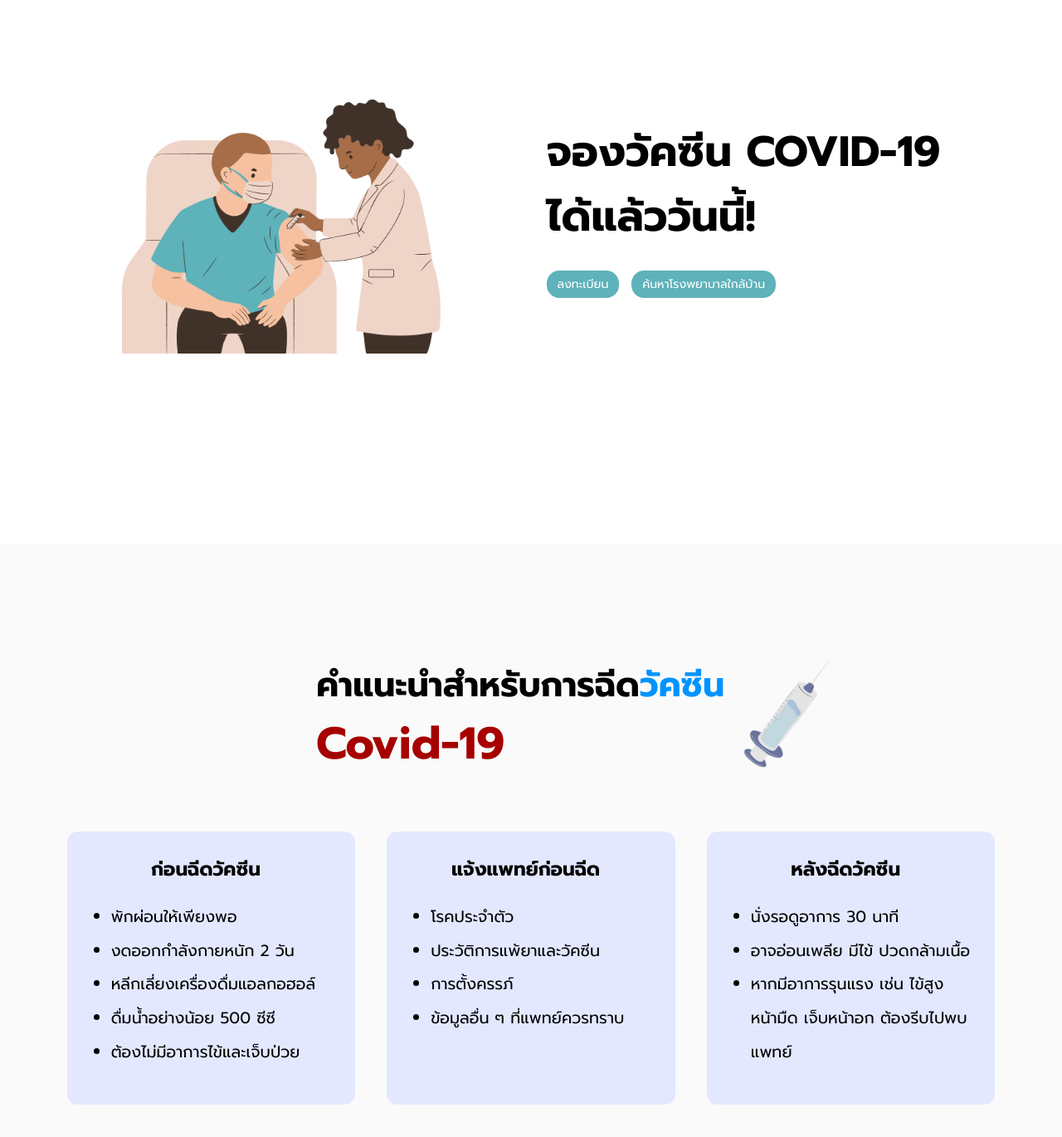
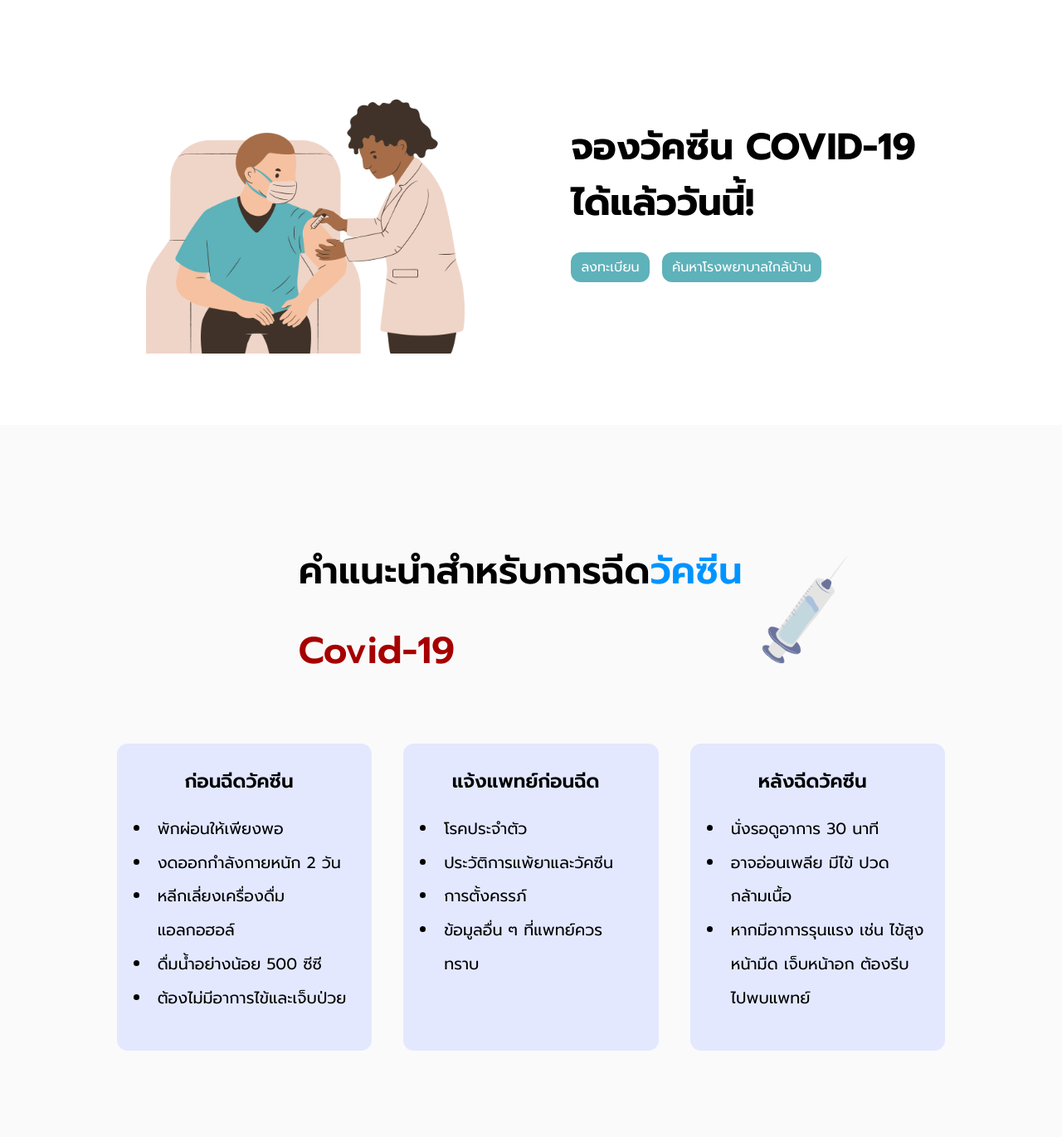
Before and after one commit to Lolymoly/chula-software-dev-2, a Next.js app: page / in a window 1280 px wide. Shown: the top 1370 px of the page at 83% size. Built offline with nearby package versions, Linux system fonts and the light colour scheme.

Commit message:
add tailwind + fix styling

```diff
--- a/components/Banner/banner.module.css
+++ b/components/Banner/banner.module.css
@@ -1,11 +1,11 @@
 .banner {
-	height: 40vw;
+	min-height: 40vw;
 	width: 100%;
 
 	display: flex;
 	justify-content: center;
 	padding-top: 10vh;
-	margin-bottom: 5vw;
+	padding-bottom: 10vh;
 	overflow-y: hidden;
 }
 
@@ -20,9 +20,7 @@
 	display: flex;
 	flex-direction: column;
 	margin-top: 5vw;
-
 	margin-left: 10vw;
-	font-size: 2vw;
 }
 
 .bannerButtonDiv {
@@ -34,10 +32,10 @@
 .bannerButton {
 	background: #5eb2ba;
 	color: white;
-	padding: 0.5vw 1vw;
+	/* padding: 0.5vw 1vw; */
 	border: none;
-	border-radius: 1.2vw;
-	font-size: 1.1vw;
+	/* border-radius: 1.2vw; */
+	/* font-size: 1.1vw; */
 
 	cursor: pointer;
 	transition: background-color 0.2s ease; /* Add transition to background-color */
@@ -51,19 +49,16 @@
 	background-color: #46939b;
 }
 
-@media (max-width: 650px) {
-	.banner {
+/*@media (max-width: 650px) {
+	 .banner {
 		height: 50vw;
 		padding-top: 20vw;
 	}
-	.bannerText {
+	 .bannerText {
 		font-size: 2.8vw;
 		margin-left: 5vw;
-	}
-	.bannerButton {
-		font-size: 1.6vw;
 	}
 	.bannerButtonDiv {
 		gap: 2vw;
 	}
-}
+}*/
--- a/components/Banner/page.tsx
+++ b/components/Banner/page.tsx
@@ -12,14 +12,20 @@ export default function Banner() {
 				/>
 			</div>
 			<div className={styles.bannerText}>
-				<h1>
+				<h1 className='font-bold text-[18px] sm:text-[36px] lg:text-[3.5vw]'>
 					จองวัคซีน COVID-19
 					<br />
 					ได้แล้ววันนี้!
 				</h1>
 				<div className={styles.bannerButtonDiv}>
-					<button className={styles.bannerButton}>ลงทะเบียน</button>
-					<button className={styles.bannerButton}>
+					<button
+						className={`${styles.bannerButton} text-[7px] sm:text-xs md:text-base md:px-3 md:rounded-xl lg:py-[6px] px-[6px] sm:px-2 sm:py-1 py-[2.5px] rounded-lg`}
+					>
+						ลงทะเบียน
+					</button>
+					<button
+						className={`${styles.bannerButton} text-[7px] sm:text-xs md:text-base md:px-3 md:rounded-xl lg:py-[6px] px-[6px] sm:px-2 sm:py-1 py-[2.5px] rounded-lg`}
+					>
 						ค้นหาโรงพยาบาลใกล้บ้าน
 					</button>
 				</div>
--- a/components/Card/card.module.css
+++ b/components/Card/card.module.css
@@ -25,7 +25,7 @@
 
 .covidText {
 	color: #a60000;
-  font-size: 4.2vw;
+	/* font-size: 4.2vw; */
 	margin-top: 0;
 }
 
--- a/components/Card/page.tsx
+++ b/components/Card/page.tsx
@@ -5,11 +5,15 @@ export default function Card() {
 		<div className={styles.cardMainDiv}>
 			<div className={styles.cardTitle}>
 				<div>
-					<h1>
+					<h1 className='font-semibold text-[4vw] sm:text-[36px] lg:text-[3.5vw] sm:leading-[64px] xl:leading-[96px]'>
 						คำแนะนำสำหรับการฉีด
 						<span className={styles.vaccineText}>วัคซีน</span>
 					</h1>
-					<h1 className={styles.covidText}>Covid-19</h1>
+					<h1
+						className={`${styles.covidText} font-semibold text-[18px] sm:text-[36px] lg:text-[3.5vw] xl:leading-[96px]`}
+					>
+						Covid-19
+					</h1>
 				</div>
 				<div>
 					<img src='/syringe-clipart.png' className={styles.syringe} />
@@ -17,46 +21,58 @@ export default function Card() {
 			</div>
 			<div className={styles.cardBody}>
 				<div className={styles.cardContent}>
-					<h2 className={styles.cardContentTitle}>ก่อนฉีดวัคซีน</h2>
-					<ul className={styles.cardContentBody}>
-						<li className={styles.cardContentBodyList}>พักผ่อนให้เพียงพอ</li>
-						<li className={styles.cardContentBodyList}>
+					<h2 className={`${styles.cardContentTitle} font-semibold`}>
+						ก่อนฉีดวัคซีน
+					</h2>
+					<ul className={`${styles.cardContentBody} list-disc`}>
+						<li className={`${styles.cardContentBodyList} ml-7 pl-2`}>
+							พักผ่อนให้เพียงพอ
+						</li>
+						<li className={`${styles.cardContentBodyList} ml-7 pl-2`}>
 							งดออกกำลังกายหนัก 2 วัน
 						</li>
-						<li className={styles.cardContentBodyList}>
+						<li className={`${styles.cardContentBodyList} ml-7 pl-2`}>
 							หลีกเลี่ยงเครื่องดื่มแอลกอฮอล์
 						</li>
-						<li className={styles.cardContentBodyList}>
+						<li className={`${styles.cardContentBodyList} ml-7 pl-2`}>
 							ดื่มน้ำอย่างน้อย 500 ซีซี
 						</li>
-						<li className={styles.cardContentBodyList}>
+						<li className={`${styles.cardContentBodyList} ml-7 pl-2`}>
 							ต้องไม่มีอาการไข้และเจ็บป่วย
 						</li>
 					</ul>
 				</div>
 				<div className={styles.cardContent}>
-					<h2 className={styles.cardContentTitle}>แจ้งแพทย์ก่อนฉีด</h2>
-					<ul className={styles.cardContentBody}>
-						<li className={styles.cardContentBodyList}>โรคประจำตัว</li>
-						<li className={styles.cardContentBodyList}>
+					<h2 className={`${styles.cardContentTitle} font-semibold`}>
+						แจ้งแพทย์ก่อนฉีด
+					</h2>
+					<ul className={`${styles.cardContentBody} list-disc`}>
+						<li className={`${styles.cardContentBodyList} ml-7 pl-2`}>
+							โรคประจำตัว
+						</li>
+						<li className={`${styles.cardContentBodyList} ml-7 pl-2`}>
 							ประวัติการแพ้ยาและวัคซีน
 						</li>
-						<li className={styles.cardContentBodyList}>การตั้งครรภ์</li>
-						<li className={styles.cardContentBodyList}>
+						<li className={`${styles.cardContentBodyList} ml-7 pl-2`}>
+							การตั้งครรภ์
+						</li>
+						<li className={`${styles.cardContentBodyList} ml-7 pl-2`}>
 							ข้อมูลอื่น ๆ ที่แพทย์ควรทราบ
 						</li>
 					</ul>
 				</div>
 				<div className={styles.cardContent}>
-					<h2 className={styles.cardContentTitle}>หลังฉีดวัคซีน</h2>
-					<ul className={styles.cardContentBody}>
-						<li className={styles.cardContentBodyList}>
+					<h2 className={`${styles.cardContentTitle} font-semibold`}>
+						หลังฉีดวัคซีน
+					</h2>
+					<ul className={`${styles.cardContentBody} list-disc`}>
+						<li className={`${styles.cardContentBodyList} ml-7 pl-2`}>
 							นั่งรอดูอาการ 30 นาที
 						</li>
-						<li className={styles.cardContentBodyList}>
+						<li className={`${styles.cardContentBodyList} ml-7 pl-2`}>
 							อาจอ่อนเพลีย มีไข้ ปวดกล้ามเนื้อ
 						</li>
-						<li className={styles.cardContentBodyList}>
+						<li className={`${styles.cardContentBodyList} ml-7 pl-2`}>
 							หากมีอาการรุนแรง เช่น ไข้สูง หน้ามืด เจ็บหน้าอก ต้องรีบไปพบแพทย์
 						</li>
 					</ul>
--- a/package.json
+++ b/package.json
@@ -16,5 +16,10 @@
     "react": "18.2.0",
     "react-dom": "18.2.0",
     "typescript": "5.1.6"
+  },
+  "devDependencies": {
+    "autoprefixer": "^10.4.15",
+    "postcss": "^8.4.28",
+    "tailwindcss": "^3.3.3"
   }
 }
--- /dev/null
+++ b/postcss.config.js
@@ -0,0 +1,6 @@
+module.exports = {
+  plugins: {
+    tailwindcss: {},
+    autoprefixer: {},
+  },
+}
--- a/src/app/globals.css
+++ b/src/app/globals.css
@@ -26,3 +26,7 @@ h5,
 h6 {
 	margin: 0;
 }
+
+@tailwind base;
+@tailwind components;
+@tailwind utilities;
--- /dev/null
+++ b/tailwind.config.js
@@ -0,0 +1,15 @@
+/** @type {import('tailwindcss').Config} */
+module.exports = {
+	content: [
+		"./app/**/*.{js,ts,jsx,tsx,mdx}",
+		"./pages/**/*.{js,ts,jsx,tsx,mdx}",
+		"./components/**/*.{js,ts,jsx,tsx,mdx}",
+
+		// Or if using `src` directory:
+		"./src/**/*.{js,ts,jsx,tsx,mdx}",
+	],
+	theme: {
+		extend: {},
+	},
+	plugins: [],
+};
```
Also changed, not shown: 1 other file (tests, documents, lock files or other folders). Lines whose indentation alone changed are shown as unchanged.
